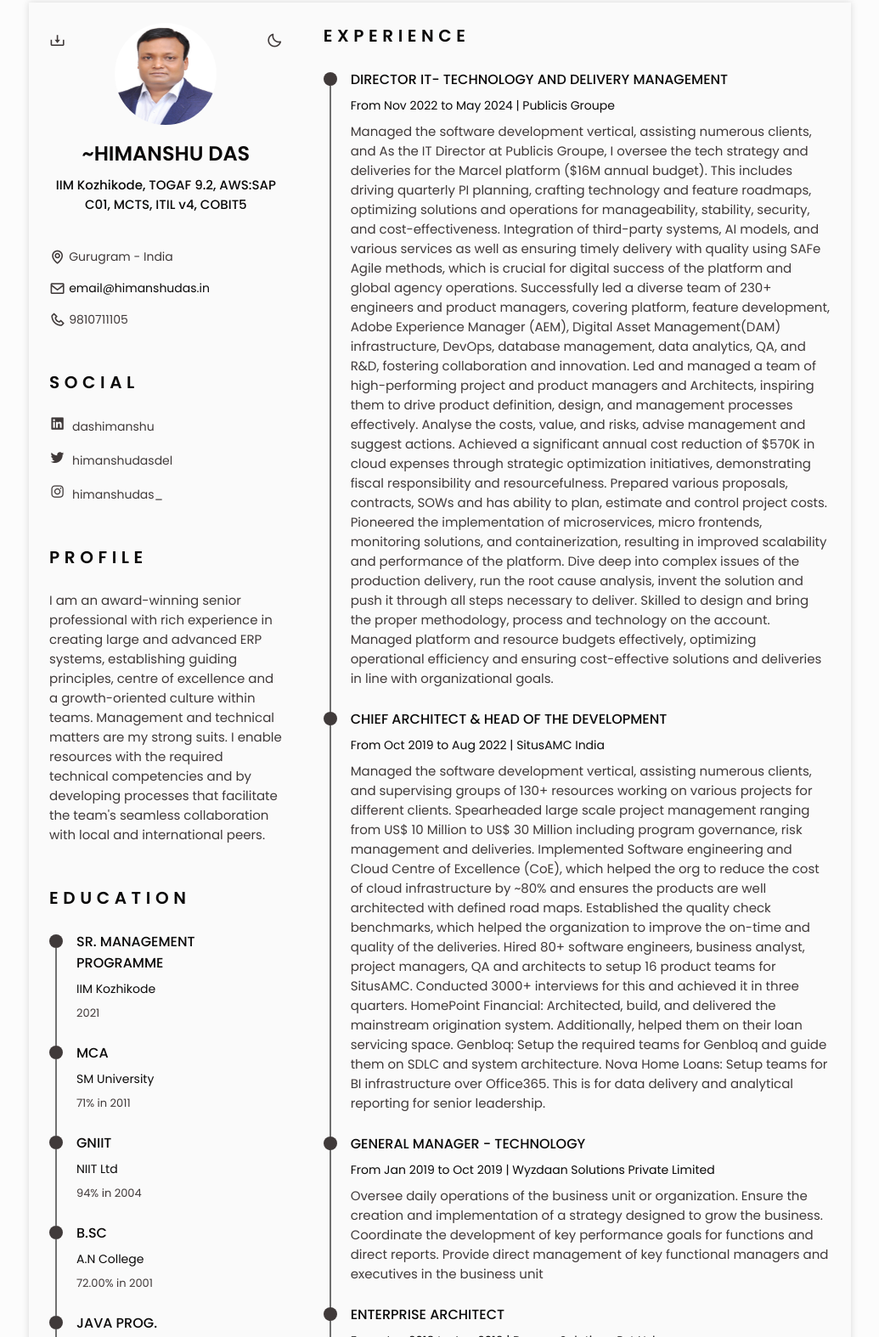
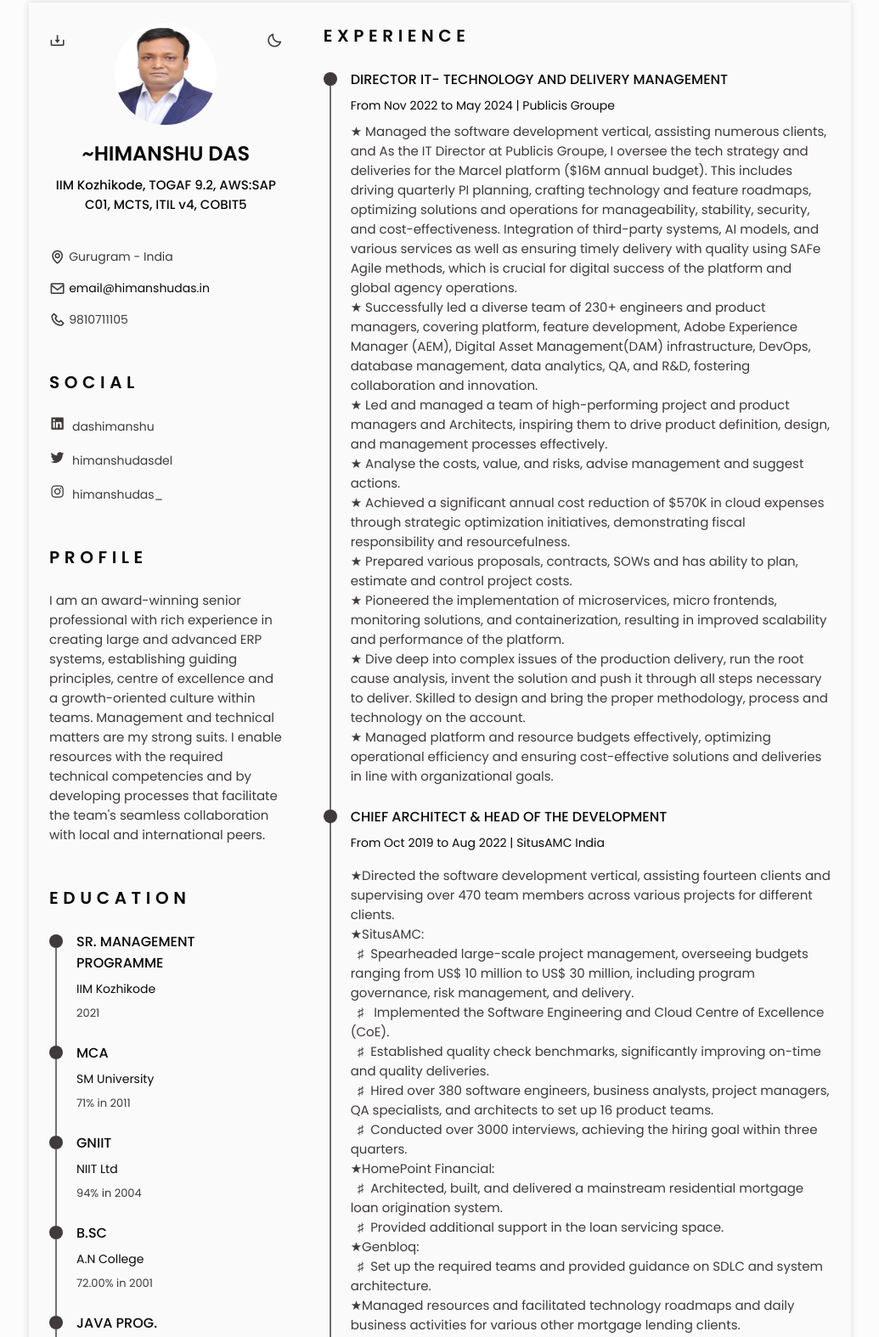
Before and after one commit to dashimanshu/myresume, a plain HTML site: page public/index.html in a window 1280 px wide. Shown: the part 45-1619 px from the top of the page at 85% size, without its empty margins (122-1157 px from the left). Drawn offline with nearby package versions, Linux system fonts and the light colour scheme.

Commit message:
Content Update

```diff
--- a/public/index.html
+++ b/public/index.html
@@ -310,13 +310,6 @@
                 </section>
 
             </div>
-
-
-
-
-
-
-
             <div class="resume__right">
                 <!--========== EXPERIENCE ==========-->
                 <section class="experience section" id="experience">
@@ -332,36 +325,36 @@
                             <div class="experience__data bd-grid">
                                 <h3 class="experience__title">Director IT- Technology and Delivery Management</h3>
                                 <span class="experience__company">From Nov 2022 to May 2024 | Publicis Groupe</span>
-                                <p class="experience__description">Managed the software development vertical, assisting numerous clients, and
+                                <p class="experience__description">&#9733; Managed the software development vertical, assisting numerous clients, and
                                     As the IT Director at Publicis Groupe, I oversee the tech strategy and deliveries for the Marcel platform ($16M annual
                                     budget). This includes driving quarterly PI planning, crafting technology and feature roadmaps, optimizing solutions and
                                     operations for manageability, stability, security, and cost-effectiveness. Integration of third-party systems, AI
                                     models, and various services as well as ensuring timely delivery with quality using SAFe Agile methods, which is crucial
-                                    for digital success of the platform and global agency operations.
+                                    for digital success of the platform and global agency operations. <br/>
 
-                                    Successfully led a diverse team of 230+ engineers and product managers, covering platform, feature development, Adobe
+                                    &#9733; Successfully led a diverse team of 230+ engineers and product managers, covering platform, feature development, Adobe
                                     Experience Manager (AEM), Digital Asset Management(DAM) infrastructure, DevOps, database management, data analytics, QA,
-                                    and R&D, fostering collaboration and innovation.
+                                    and R&D, fostering collaboration and innovation.<br />
 
-                                    Led and managed a team of high-performing project and product managers and Architects, inspiring them to drive product
-                                    definition, design, and management processes effectively.
+                                    &#9733; Led and managed a team of high-performing project and product managers and Architects, inspiring them to drive product
+                                    definition, design, and management processes effectively.<br />
 
-                                    Analyse the costs, value, and risks, advise management and suggest actions.
+                                    &#9733; Analyse the costs, value, and risks, advise management and suggest actions.<br />
 
-                                    Achieved a significant annual cost reduction of $570K in cloud expenses through strategic optimization initiatives,
-                                    demonstrating fiscal responsibility and resourcefulness.
+                                    &#9733; Achieved a significant annual cost reduction of $570K in cloud expenses through strategic optimization initiatives,
+                                    demonstrating fiscal responsibility and resourcefulness.<br />
 
-                                    Prepared various proposals, contracts, SOWs and has ability to plan, estimate and control project costs.
+                                    &#9733; Prepared various proposals, contracts, SOWs and has ability to plan, estimate and control project costs.<br />
 
-                                    Pioneered the implementation of microservices, micro frontends, monitoring solutions, and containerization, resulting in
-                                    improved scalability and performance of the platform.
+                                    &#9733; Pioneered the implementation of microservices, micro frontends, monitoring solutions, and containerization, resulting in
+                                    improved scalability and performance of the platform. <br />
 
-                                    Dive deep into complex issues of the production delivery, run the root cause analysis, invent the solution and push it
+                                    &#9733; Dive deep into complex issues of the production delivery, run the root cause analysis, invent the solution and push it
                                     through all steps necessary to deliver. Skilled to design and bring the proper methodology, process and technology on
-                                    the account.
+                                    the account. <br />
 
-                                    Managed platform and resource budgets effectively, optimizing operational efficiency and ensuring cost-effective
-                                    solutions and deliveries in line with organizational goals.
+                                    &#9733; Managed platform and resource budgets effectively, optimizing operational efficiency and ensuring cost-effective
+                                    solutions and deliveries in line with organizational goals. <br />
 
                                 </p>
                             </div>
@@ -375,21 +368,36 @@
                             <div class="experience__data bd-grid">
                                 <h3 class="experience__title">Chief Architect & Head of the Development</h3>
                                 <span class="experience__company">From Oct 2019 to Aug 2022 | SitusAMC India</span>
-                                <p class="experience__description">Managed the software development vertical, assisting numerous clients, and supervising groups of 130+ resources
-                                working on various projects for different clients.
-                                Spearheaded large scale project management ranging from US$ 10 Million to US$ 30 Million including program governance,
-                                risk management and deliveries.
-                                Implemented Software engineering and Cloud Centre of Excellence (CoE), which helped the org to reduce the cost of
-                                cloud infrastructure by ~80% and ensures the products are well architected with defined road maps.
-                                Established the quality check benchmarks, which helped the organization to improve the on-time and quality of the
-                                deliveries.
-                                Hired 80+ software engineers, business analyst, project managers, QA and architects to setup 16 product teams for
-                                SitusAMC. Conducted 3000+ interviews for this and achieved it in three quarters.
-                                HomePoint Financial: Architected, build, and delivered the mainstream origination system. Additionally, helped them on
-                                their loan servicing space.
-                                Genbloq: Setup the required teams for Genbloq and guide them on SDLC and system architecture.
-                                Nova Home Loans: Setup teams for BI infrastructure over Office365. This is for data delivery and analytical reporting
-                                for senior leadership.
+                                <p class="experience__description">
+                                <ul >
+                                    <li>&#9733;Directed the software development vertical, assisting fourteen clients and supervising over 470 team members across
+                                    various projects for different clients.</li>
+                                    <li>&#9733;SitusAMC:</li>
+
+                                    <ul>
+                                        <li>&nbsp;&nbsp;&#9839; &nbsp;Spearheaded large-scale project management, overseeing budgets ranging from US$ 10 million to US$ 30 million,
+                                        including program governance, risk management, and delivery.</li>
+                                        <li>&nbsp;&nbsp;&#9839; &nbsp; Implemented the Software Engineering and Cloud Centre of Excellence (CoE).</li>
+                                        <li>&nbsp;&nbsp;&#9839; &nbsp;Established quality check benchmarks, significantly improving on-time and quality deliveries.</li>
+                                        <li>&nbsp;&nbsp;&#9839; &nbsp;Hired over 380 software engineers, business analysts, project managers, QA specialists, and architects to set up 16
+                                        product teams.</li>
+                                        <li>&nbsp;&nbsp;&#9839; &nbsp;Conducted over 3000 interviews, achieving the hiring goal within three quarters.</li>
+                                    </ul>
+
+
+                                    <li>&#9733;HomePoint Financial:</li>
+                                     <ul>
+                                        <li>&nbsp;&nbsp;&#9839; &nbsp;Architected, built, and delivered a mainstream residential mortgage loan origination system.</li>
+                                        <li>&nbsp;&nbsp;&#9839; &nbsp;Provided additional support in the loan servicing space.</li>
+
+                                    </ul>
+                                    <li>&#9733;Genbloq:</li>
+                                    <ul>
+                                        <li>&nbsp;&nbsp;&#9839; &nbsp;Set up the required teams and provided guidance on SDLC and system architecture.</li>
+                                    </ul>
+                                    <li>&#9733;Managed resources and facilitated technology roadmaps and daily business activities for various other mortgage lending
+                                    clients.</li>
+                                </ul>
 
                                 </p>
                             </div>
```
